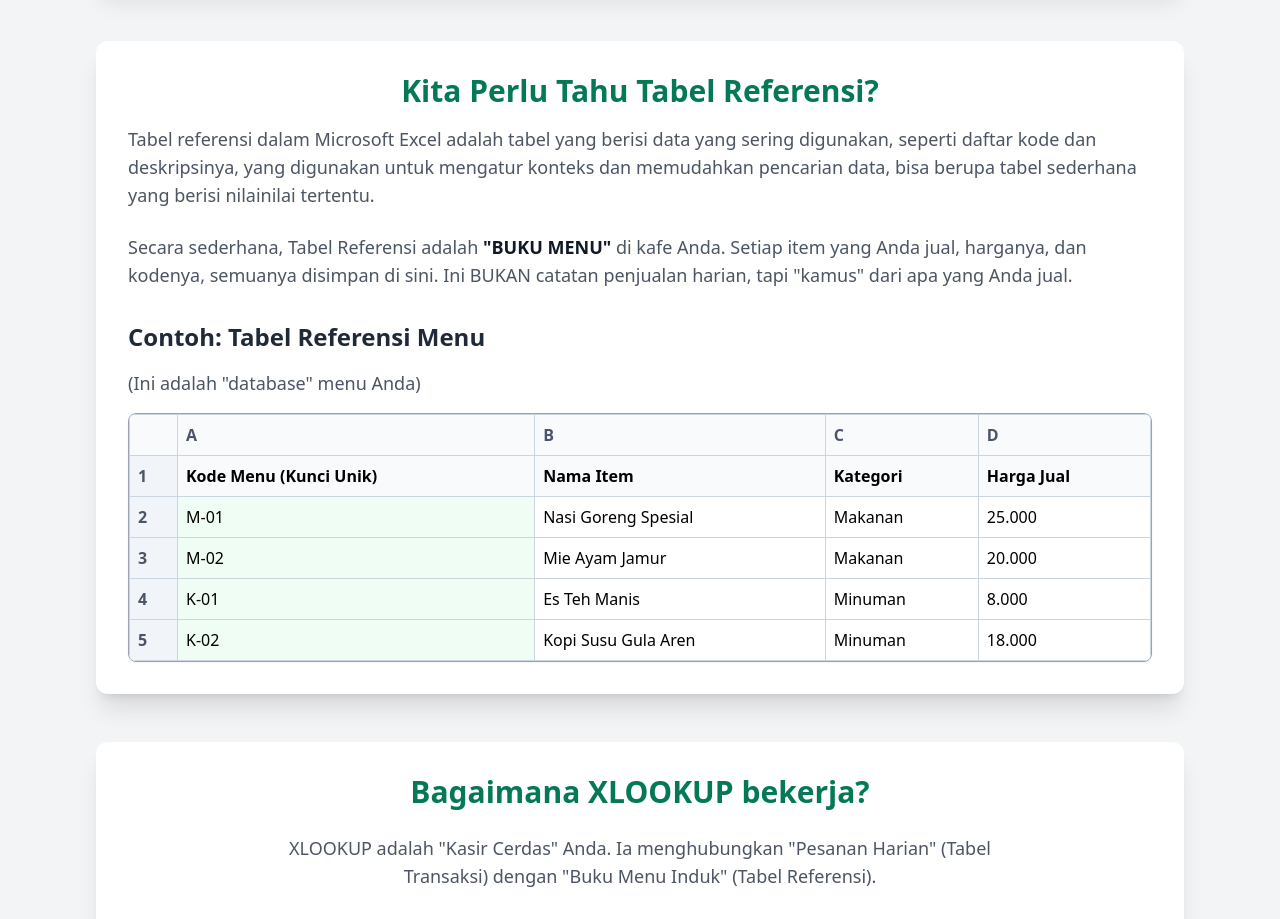
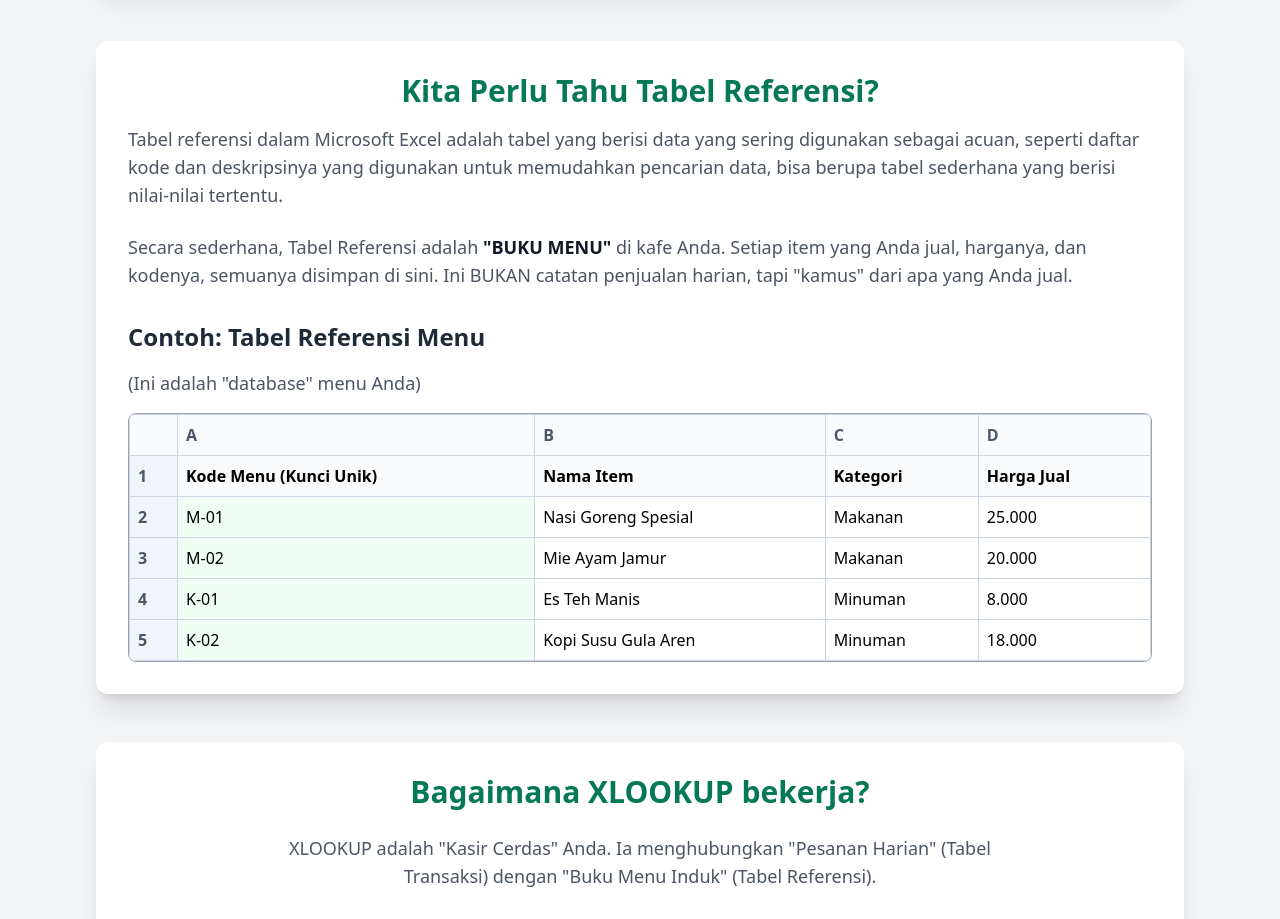
Before and after one commit to bayuyec-create/Trial-Class-Jagcel-Materi2, a plain HTML site: page index.html in a window 1280 px wide. Shown: the part 980-1899 px from the top of the page. Drawn offline with nearby package versions, Linux system fonts and the light colour scheme.

Commit message:
Update index.html

```diff
--- a/index.html
+++ b/index.html
@@ -111,7 +111,7 @@
 
         <section class="bg-white rounded-xl shadow-xl p-6 md:p-8 mb-12">
             <h2 class="text-3xl font-bold text-emerald-700 mb-4 text-center">Kita Perlu Tahu Tabel Referensi?</h2>
-            <p class="text-lg text-gray-600 mb-6">Tabel referensi dalam Microsoft Excel adalah tabel yang berisi data yang sering digunakan, seperti daftar kode dan deskripsinya, yang digunakan untuk mengatur konteks dan memudahkan pencarian data, bisa berupa tabel sederhana yang berisi nilainilai tertentu.</p>
+            <p class="text-lg text-gray-600 mb-6">Tabel referensi dalam Microsoft Excel adalah tabel yang berisi data yang sering digunakan sebagai acuan, seperti daftar kode dan deskripsinya yang digunakan untuk memudahkan pencarian data, bisa berupa tabel sederhana yang berisi nilai-nilai tertentu.</p>
             <p class="text-lg text-gray-600 mb-8">Secara sederhana, Tabel Referensi adalah <strong class="text-gray-900">"BUKU MENU"</strong> di kafe Anda. Setiap item yang Anda jual, harganya, dan kodenya, semuanya disimpan di sini. Ini BUKAN catatan penjualan harian, tapi "kamus" dari apa yang Anda jual.</p>
 
 
```
